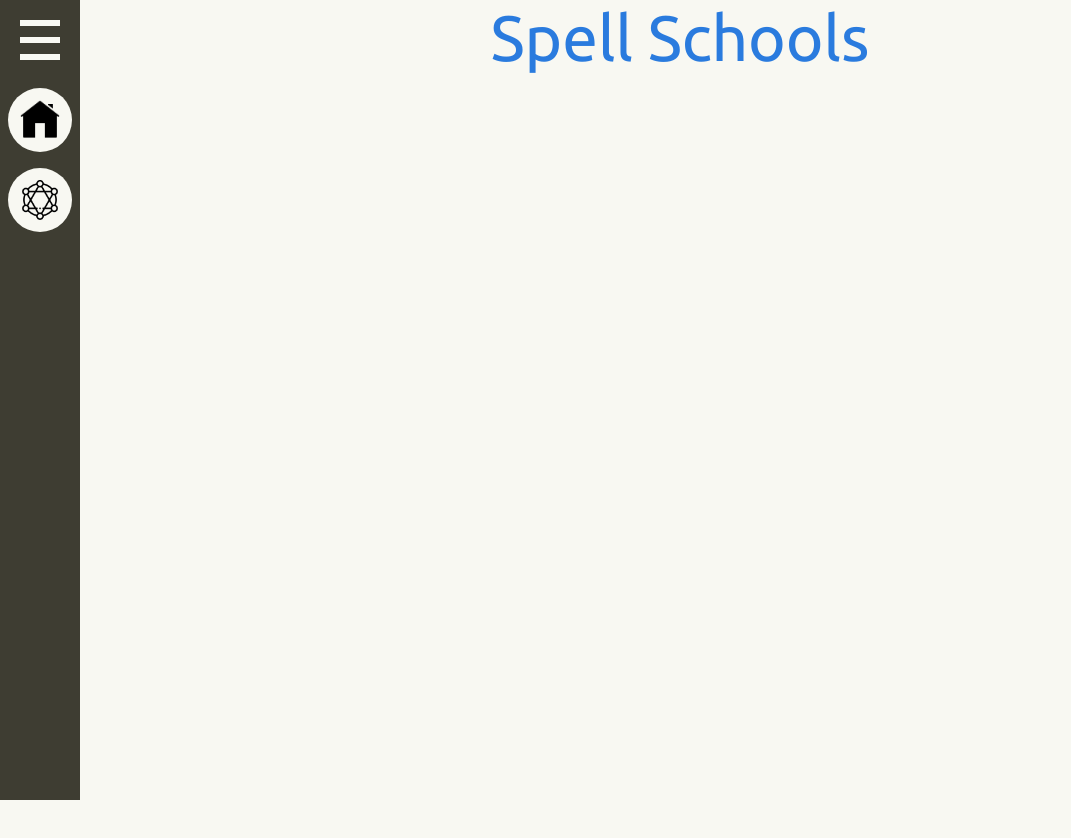
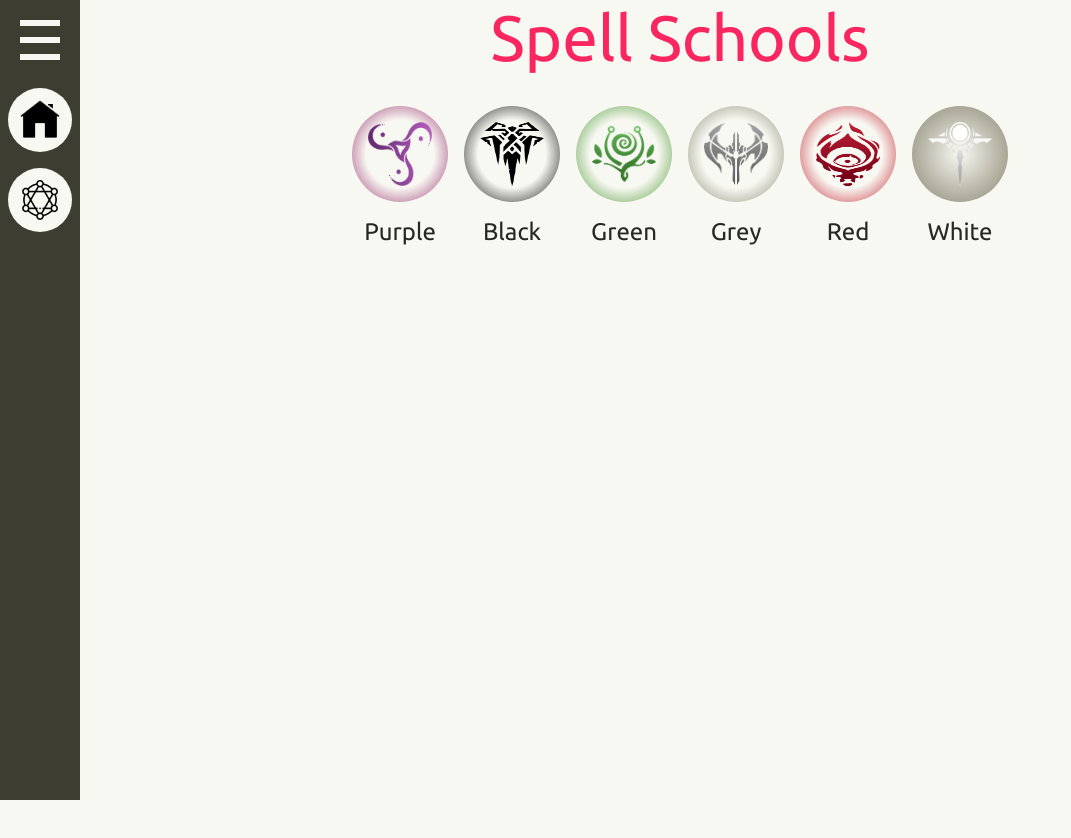
Before and after one commit to kaganAhmetOkan/soul-shards, a Next.js app: page /spell-schools in a window 1280 px wide. Shown: the top 838 px of the page, without its empty margins (0-1071 px from the left). After the commit the page ends 800 px from the top, so only its background shows below. Built offline with nearby package versions, Linux system fonts and the light colour scheme.

Commit message:
Added School, Schools

```diff
--- a/app/globals.css
+++ b/app/globals.css
@@ -46,7 +46,7 @@ main {
   flex-direction: column;
   align-items: center;
   width: calc(100vw - var(--nav-width));
-  height: 150vh;
+  height: 100vh;
 }
 
 a {
--- a/app/spell-schools/page.jsx
+++ b/app/spell-schools/page.jsx
@@ -1,9 +1,12 @@
 import Hero from "@/components/Hero/Hero";
+import Schools from "@/components/Schools/Schools";
 
 export default function SpellSchools() {
+
   return (
     <main>
       <Hero>Spell Schools</Hero>
+      <Schools />
     </main>
   );
 };
--- a/components/Hero/Hero.module.css
+++ b/components/Hero/Hero.module.css
@@ -1,7 +1,7 @@
 @keyframes slide-in {
   from {
     opacity: 0;
-    transform: translateY(5rem);
+    transform: translateY(-5rem);
   }
   to {
     opacity: 1;
@@ -16,5 +16,5 @@
   animation-duration: 1s;
   animation-fill-mode: both;
   animation-direction: normal;
-  color: var(--p-light-blue);
+  color: var(--accent);
 }
--- /dev/null
+++ b/components/School/School.jsx
@@ -0,0 +1,14 @@
+import style from "./School.module.css";
+import Link from "next/link";
+import Image from "next/image";
+
+export default function School({ href, icon, name, children }) {
+  return (
+    <Link className={style.main} href={href} data-colors="default" data-color={name}>
+      <div className={style.img}>
+        <Image src={icon} width={64} height={64} alt={name} />
+      </div>
+      <div className={style.title}>{children}</div>
+    </Link>
+  );
+};
--- /dev/null
+++ b/components/School/School.module.css
@@ -0,0 +1,59 @@
+.main {
+  display: flex;
+  flex-direction: column;
+  align-items: center;
+  gap: 1rem;
+}
+
+.img {
+  display: flex;
+  align-items: center;
+  justify-content: center;
+  background-color: var(--p-light-black);
+  padding: 1rem;
+  border-radius: 100px;
+  transition: 250ms;
+}
+
+.main[data-color="purple"] .img {
+  background: radial-gradient(var(--bg) 50%, var(--p-purple));
+}
+
+.main[data-color="green"] .img {
+  background: radial-gradient(var(--bg) 50%, var(--p-green));
+}
+
+.main[data-color="red"] .img {
+  background: radial-gradient(var(--bg) 50%, var(--p-red))
+}
+
+.main[data-color="white"] .img {
+  background: radial-gradient(var(--bg) 50%, white);
+}
+
+.main[data-color="black"] .img {
+  background: radial-gradient(var(--bg) 50%, black)
+}
+
+.main[data-color="grey"] .img {
+  background: radial-gradient(var(--bg) 50%, var(--p-dark-white))
+}
+
+.main:hover .img {
+  scale: 1.1;
+}
+
+.main:active .img {
+  scale: 1;
+}
+
+.title {
+  text-transform: capitalize;
+  font-size: 1.5rem;
+}
+
+@media (prefers-color-scheme: light) {
+  .main[data-color="white"] .img {
+    background: radial-gradient(var(--bg), var(--p-dark-white));
+  }
+}
--- /dev/null
+++ b/components/Schools/Schools.jsx
@@ -0,0 +1,44 @@
+import style from "./Schools.module.css";
+import School from "../School/School";
+import iconPurple from "@/public/purple.png";
+import iconBlack from "@/public/black.png";
+import iconGreen from "@/public/green.png";
+import iconGrey from "@/public/grey.png";
+import iconRed from "@/public/red.png";
+import iconWhite from "@/public/white.png";
+
+
+export default function Schools() {
+  const icons = [
+    {
+      name: "purple",
+      img: iconPurple,
+    },
+    {
+      name: "black",
+      img: iconBlack,
+    },
+    {
+      name: "green",
+      img: iconGreen,
+    },
+    {
+      name: "grey",
+      img: iconGrey,
+    },
+    {
+      name: "red",
+      img: iconRed,
+    },
+    {
+      name: "white",
+      img: iconWhite,
+    },
+  ];
+
+  return (
+    <div className={style.main}>
+      {icons.map(icon => <School icon={icon.img} key={icon.name} href={`/spell-schools/${icon.name}`} name={icon.name}>{icon.name}</School>)}
+    </div>
+  );
+};
--- /dev/null
+++ b/components/Schools/Schools.module.css
@@ -0,0 +1,8 @@
+.main {
+  display: flex;
+  justify-content: center;
+  align-items: center;
+  flex-wrap: wrap;
+  padding: 2rem;
+  gap: 1rem;
+}
--- /dev/null
+++ b/lib/spells/purple.json
@@ -0,0 +1,24 @@
+[
+  {
+    "name": "Revealing Light",
+    "cost": {
+      "purple": 2
+    },
+    "explanation": "You create a source of dim light on the point you choose within range. The light illuminates a 30 feet radius. For the duration, any creature that the light touches is semi-transparent and can be targeted for attacks as if they were visible. All attack rolls made to creatures that the light touches gains Disadvantage. A creature with greater invisibility cast on them is not affected. For each Purple point spent after 2, affected area is increased by 5 feet.",
+    "details": {
+      "duration": "1 hour",
+      "range": "60 feet"
+    }
+  },
+  {
+    "name": "Degrading Metal",
+    "cost": {
+      "purple": 1
+    },
+    "explanation": "You curse the armour or weapon of a creature within range. A cursed weapon has -1 to damage and attack rolls made with it for the duration. A cursed armour has -2 AC for the duration. For each Purple point spent after 1, damage and attack rolls are decreased by 1. For each Purple point spent after 1, armour AC is decreased by 1. Target both armour and weapon for 2 Black points.",
+    "details": {
+      "duration": "1 hour",
+      "range": "60 feet"
+    }
+  }
+]
```
Also changed, not shown: public/purple.png.
